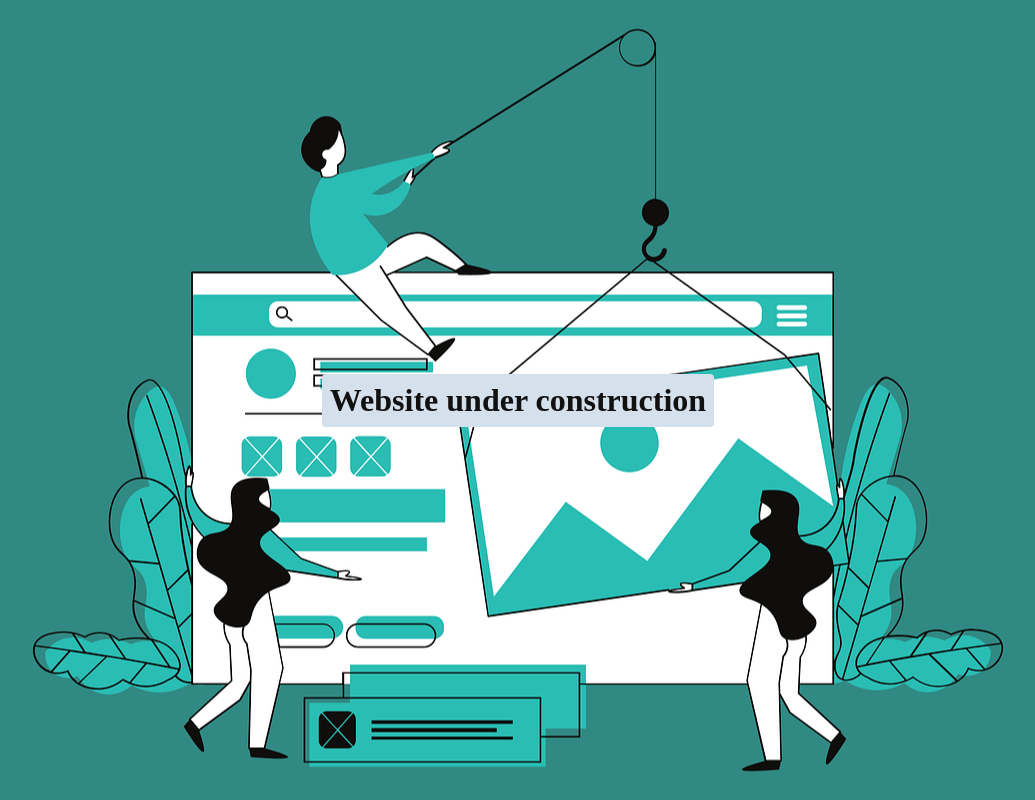
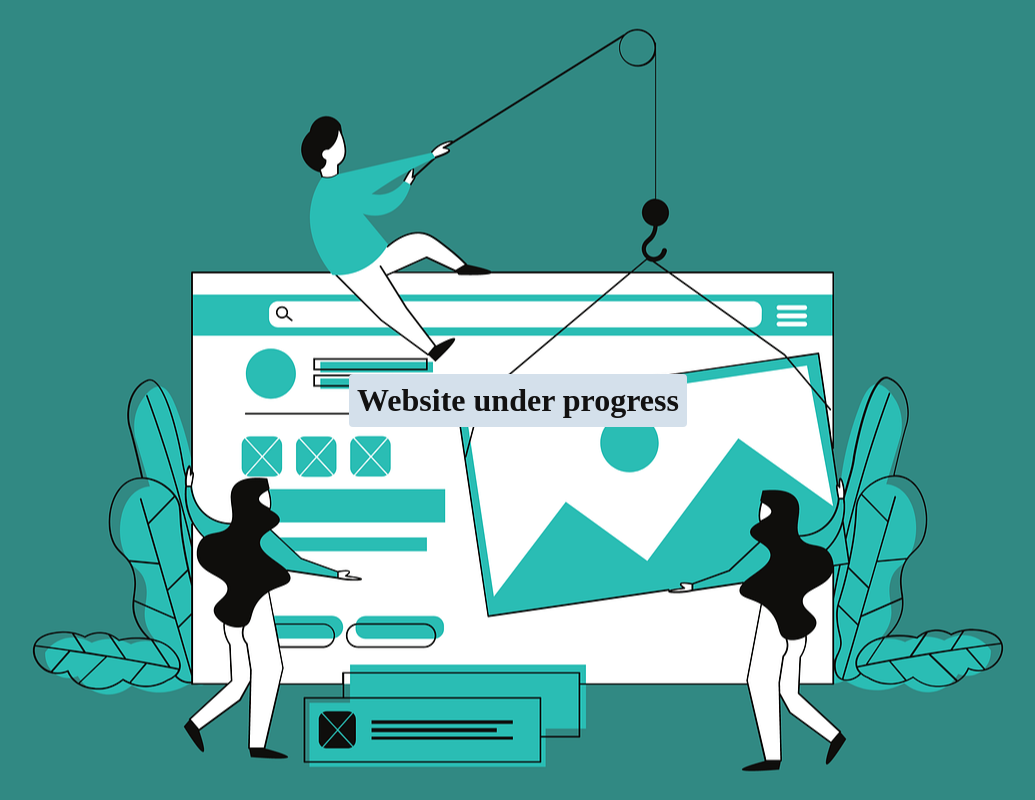
Before and after one commit to ShilpixelUx/shilpa-portfolio-website, a plain HTML site: page index.html in a window 1280 px wide. Shown: the whole page, without its empty margins (122-1157 px from the left). Drawn offline with Linux system fonts and the light colour scheme.

Commit message:
Sample message

```diff
--- a/index.html
+++ b/index.html
@@ -8,7 +8,7 @@
 </head>
 
 <body>
-    <h1>Website under construction</h1>
+    <h1>Website under progress</h1>
 </body>
 
 </html>
```
